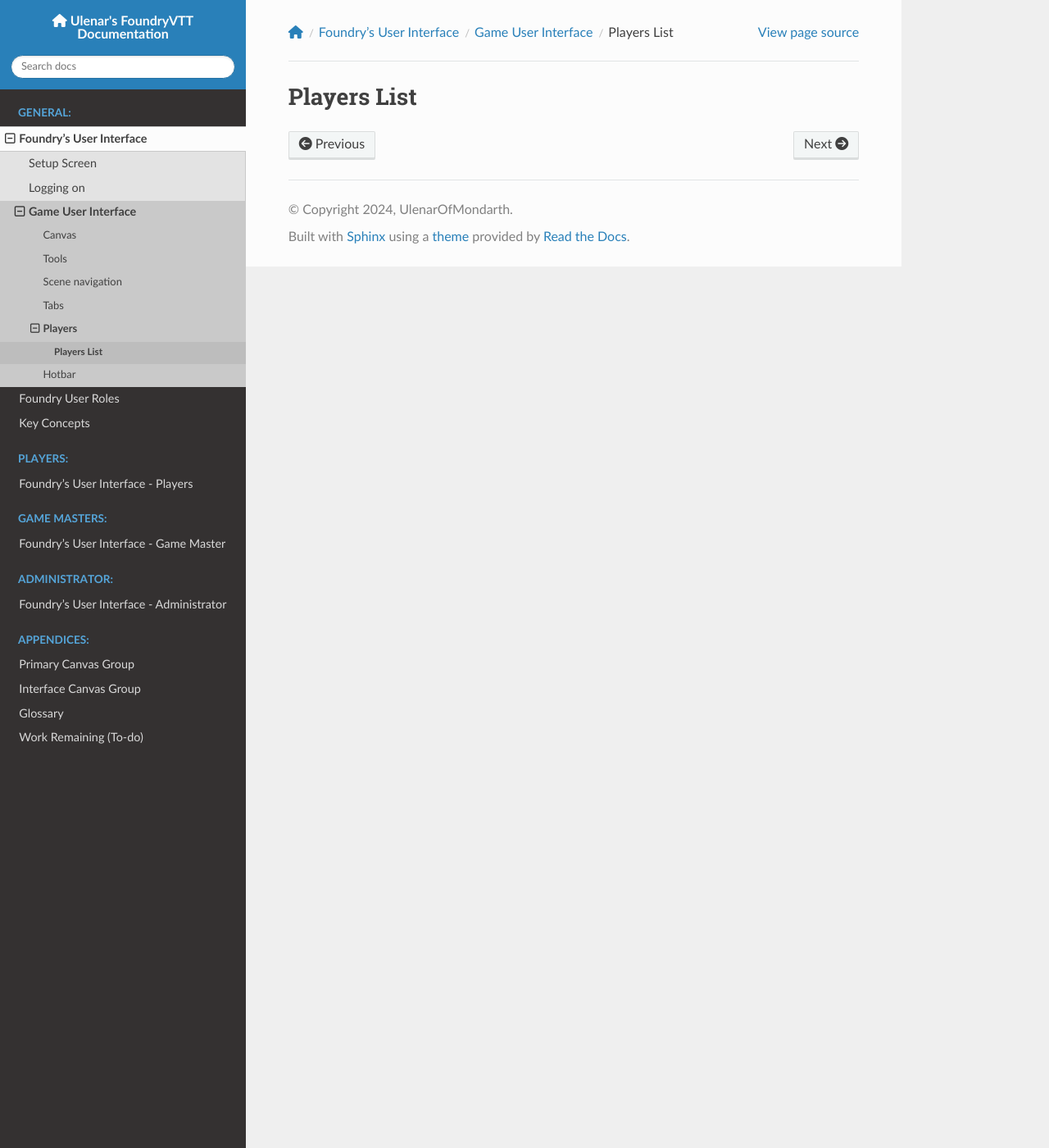
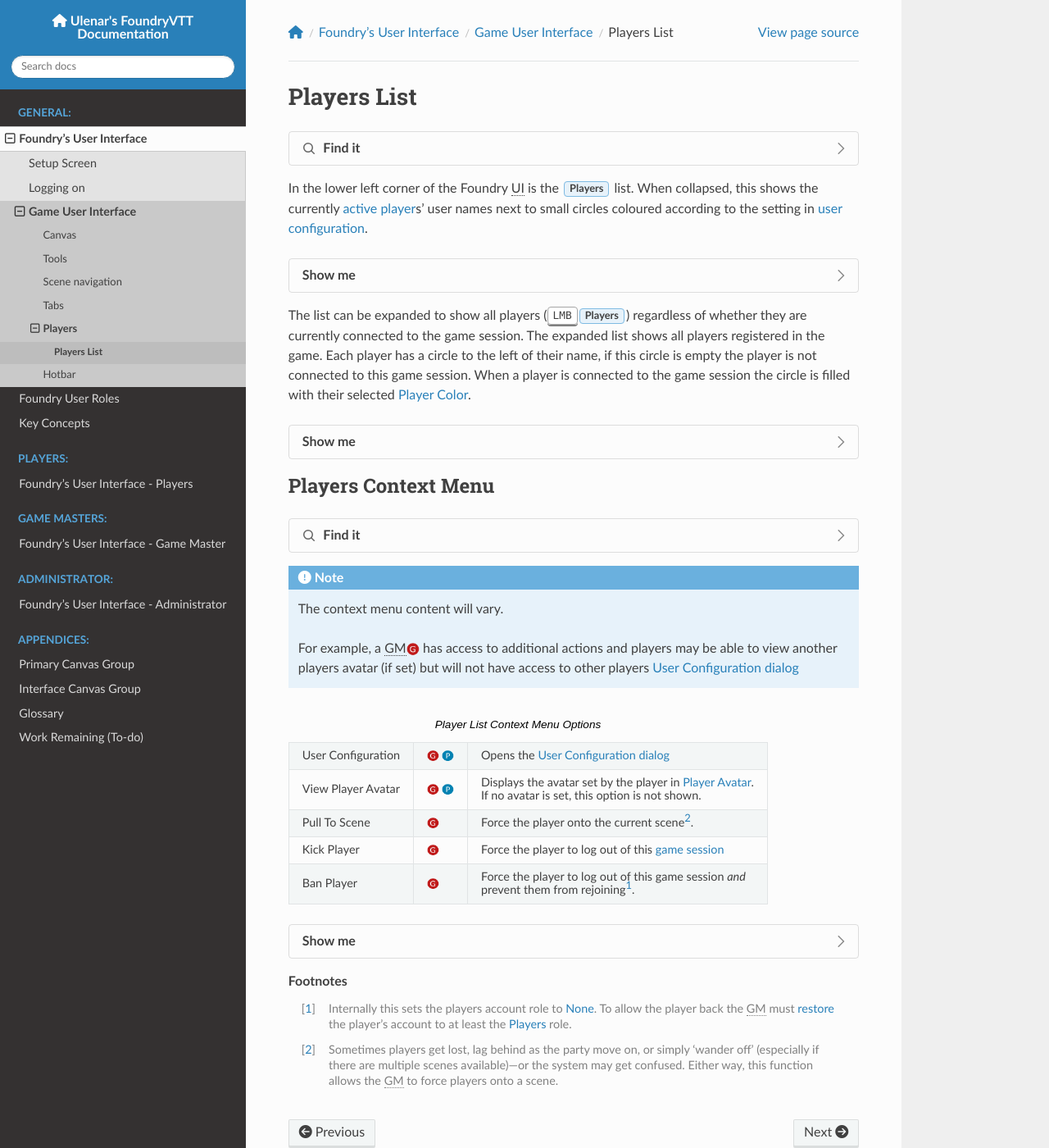
Before and after one commit to Mondarth/FVTT-Manual, a Sphinx documentation site: the page built from docs/all/ui/players.rst, in a window 1280 px wide and 1400 px high. Shown: the whole window at 82% size. Built offline with Sphinx 7.4.7 and the Read the Docs theme 3.1.0, drawn with Linux system fonts in a browser that asks for light colours; nearby versions of some CDN libraries; pages that are not in the unit, such as notebooks, are missing from menus.

Commit message:
docs: more draft pages

```diff
--- a/docs/all/roles.rst
+++ b/docs/all/roles.rst
@@ -18,6 +18,7 @@
 
 The specific abilities associated with these roles can be :doc:`configured </all/roles/configuring>` by the |GM|.
 
+.. _roles None:
 None
 ----
 
@@ -25,6 +26,7 @@
 
 This role also allows the |GM| to suspend a player (preventing them from logging in to the game) without completely removing them from a game.
 
+.. _roles Player:
 Players
 -------
 
--- a/docs/all/ui/main-interface-components.rst
+++ b/docs/all/ui/main-interface-components.rst
@@ -218,7 +218,7 @@
 
    players.rst
 
-Down in the lower left of the |UI| you find the :doc:`players <players>` list. This can be expanded/collapsed by :kbd:`left-click`. When expanded you will see a colour coded list of current players.
+Down in the lower left of the |UI| you find the :doc:`players <players>` list. This can be expanded/collapsed by |LMB|. When expanded you will see a colour coded list of current players.
 
 Hotbar
 ------
--- a/docs/all/ui/players.rst
+++ b/docs/all/ui/players.rst
@@ -1,2 +1,104 @@
 Players List
 ============
+
+.. dropdown:: Find it
+   :icon: search
+
+   |LMB| :guilabel:`Players`
+
+   .. dropdown:: Show me
+      :icon: video
+      :open:
+
+      .. youtube:: gtw2LRrpkFY
+
+In the lower left corner of the Foundry |UI| is the :guilabel:`Players` list. When collapsed, this shows the currently :term:`active player`\ s' user names next to small circles coloured according to the setting in :ref:`user configuration<UCD player color field>`.
+
+.. dropdown:: Show me
+
+  .. figure:: /all/ui/images/player/Players_List_collapsed.png
+     :align: center
+     :alt: Example of a Collapsed Players List
+
+     Example Collapsed Players List
+
+
+The list can be expanded to show all players (|LMB|:guilabel:`Players`) regardless of whether they are currently connected to the game session. The expanded list shows all players registered in the game. Each player has a circle to the left of their name, if this circle is empty the player is not connected to this game session. When a player is connected to the game session the circle is filled with their selected :ref:`Player Color<UCD player color field>`.
+
+.. dropdown:: Show me
+
+  .. figure:: /all/ui/images/player/Players_List_expanded.png
+     :align: center
+     :alt: Example of a Expanded Players List
+
+     Example Expanded Players List
+
+Players Context Menu
+--------------------
+
+.. dropdown:: Find it
+   :icon: search
+
+   You are 'Player2' and are opening the :guilabel:`Players` context menu.
+
+   |RMB| :guilabel:`Player2`
+
+   .. dropdown:: Show me
+      :icon: video
+      :open:
+
+      .. youtube:: YAg5dQ1YcwU
+
+.. note:: The context menu content will vary.
+
+   For example, a |GM|\ |gi| has access to additional actions and players may be able to view another players avatar (if set) but will not have access to other players :doc:`/player/ui/config/player-dialog`
+
+
+.. list-table:: Player List Context Menu Options
+
+   * - User Configuration
+     - |gi| |pi|
+     - Opens the :doc:`/player/ui/config/player-dialog`
+   * - View Player Avatar
+     - |gi| |pi|
+     - Displays the avatar set by the player in :ref:`UCD player avatar field`.
+
+       If no avatar is set, this option is not shown.
+   * - Pull To Scene
+     - |gi|
+     - Force the player onto the current scene\ [#f2]_.
+   * - Kick Player
+     - |gi|
+     - Force the player to log out of this :term:`game session`
+   * - Ban Player
+     - |gi|
+     - Force the player to log out of this game session `and`
+
+       prevent them from rejoining\ [#f1]_.
+
+.. dropdown:: Show me
+
+   .. grid:: 2
+
+      .. grid-item-card::
+
+         Players Context Menu\ |pi|
+         ^^^
+
+         .. image:: /all/ui/images/player/Players_context_menu.png
+           :align: center
+
+
+      .. grid-item-card::
+
+         Players Context Menu\ |gi|
+         ^^^
+
+         .. image:: /all/ui/images/gm/Players_context_menu.png
+
+
+
+.. rubric:: Footnotes
+
+.. [#f1] Internally this sets the players account role to :ref:`roles None`. To allow the player back the |GM| must :doc:`restore </all/roles>` the player's account to at least the :ref:`roles player` role.
+.. [#f2] Sometimes players get lost, lag behind as the party move on, or simply 'wander off' (especially if there are multiple scenes available)---or the system may get confused. Either way, this function allows the |GM| to force players onto a scene.
```
Also changed, not shown: docs/appendices/glossary.rst (+10 -0 lines), docs/player/ui/config/player-dialog.rst (+8 -3 lines), docs/player/ui/logging-on.rst (+14 -3 lines), docs/all/ui/images/gm/Players_context_menu.png (added), docs/all/ui/images/player/Players_List_collapsed.png (added), docs/all/ui/images/player/Players_List_expanded.png (added), docs/all/ui/images/player/Players_context_menu.png (added), docs/all/ui/images/player/join_game.png (added).
